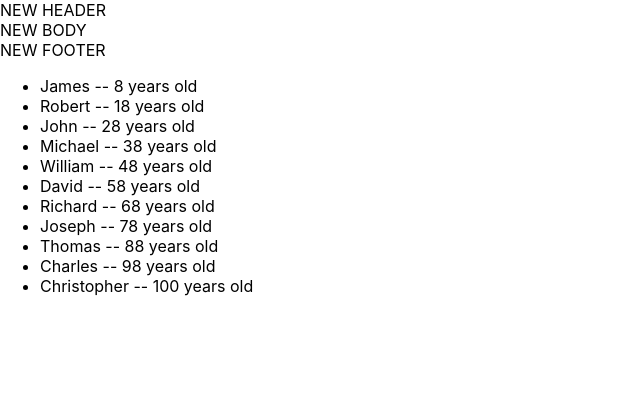
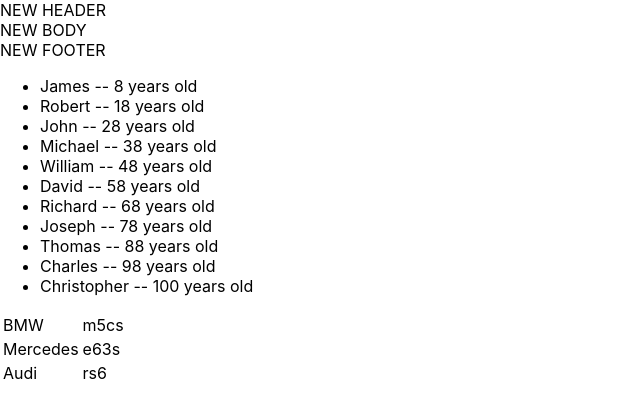
Before and after one commit to AdammmVV/mikrotasks, a React (Create React App) app: page / in a window 1280 px wide. Shown: the top 418 px of the page, without its empty margins (0-640 px from the left). Built offline with nearby package versions, Linux system fonts and the light colour scheme.

Commit message:
create table in NewComponent.tsx

```diff
--- a/src/site/NewComponent.tsx
+++ b/src/site/NewComponent.tsx
@@ -29,6 +29,18 @@
                     )
                 })}
             </ul>
+            <table>
+                <tbody>
+                {props.data.topCars.map((t, index) => {
+                    return (
+                        <tr key={index}>
+                            <td>{t.manufacturer}</td>
+                            <td>{t.model}</td>
+                        </tr>
+                    )
+                })}
+                </tbody>
+            </table>
         </>
     )
 }
```
